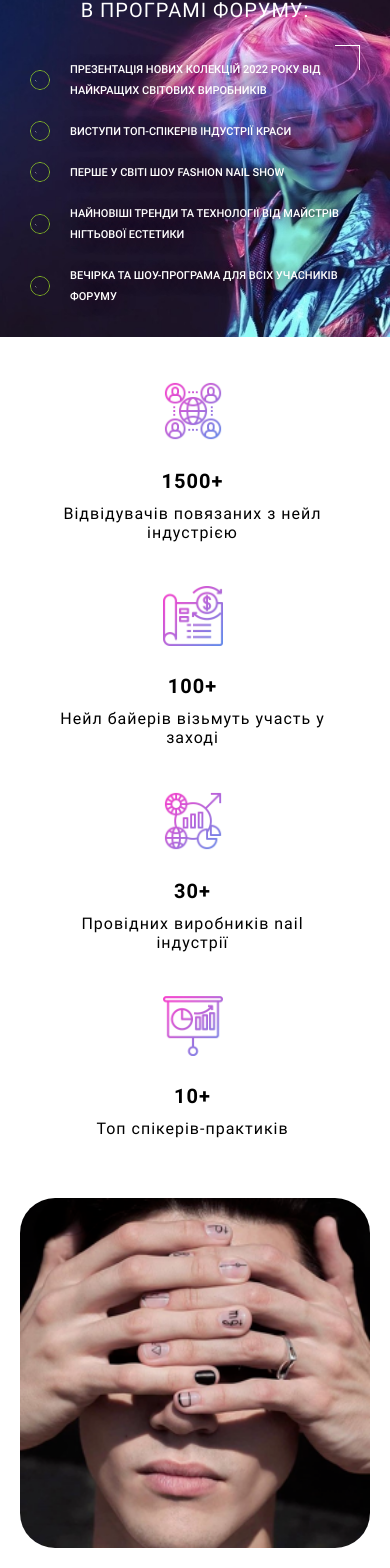
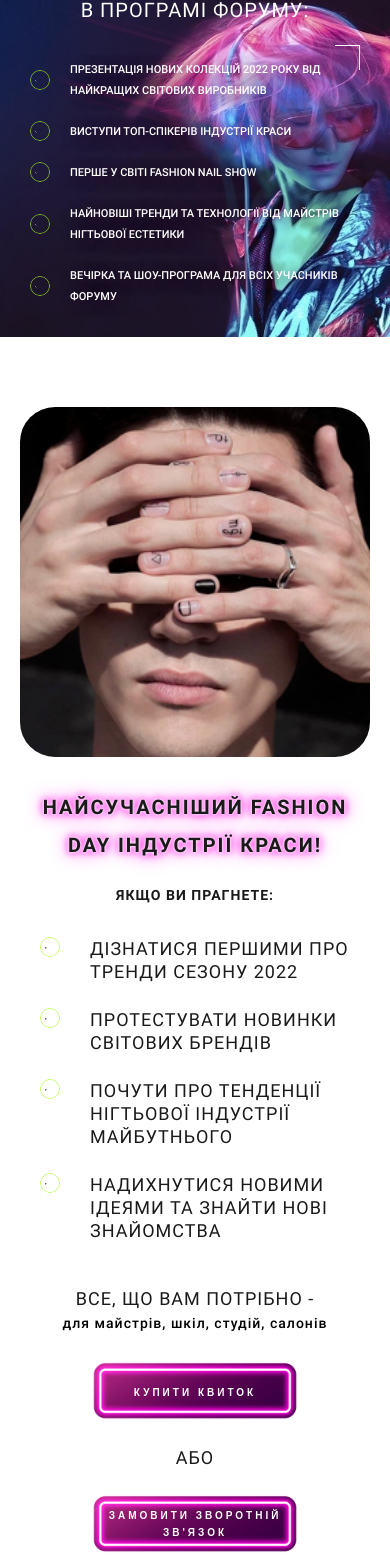
Before and after one commit to EleonoraPavlova/nailEvents, a React (Create React App) app: page / in a window 390 px wide. Shown: the part 1073-2641 px from the top of the page. Built offline with nearby package versions, Linux system fonts and the light colour scheme.

Commit message:
fix mobile less

```diff
--- a/src/components/home/Bonus/index.scss
+++ b/src/components/home/Bonus/index.scss
@@ -16,7 +16,7 @@
         padding: 60px 80px 0 0;
         text-align: end;
         @include for-phone-only {
-            padding: 40px 20px;
+            padding: 25px 20px;
             text-align: center;
             .black-text {
                 color: black;
@@ -27,8 +27,8 @@
         margin-left: 37%;
         padding-bottom: 25px;
         @include for-phone-only {
-            margin-left: 29%;
-            padding-bottom: 45px;
+            margin-left: 23%;
+            padding-bottom: 40px;
         }
     }
     &__item {
--- a/src/components/home/LearnMore/index.js
+++ b/src/components/home/LearnMore/index.js
@@ -22,7 +22,7 @@ const items = [
     {
         title: 'LEARN_MORE_MASTER',
         classes: "learn-box__button-darkblue",
-        textbtn: "LEARN_MORE_WRITE3",
+        textbtn: "LEARN_JOIN",
     },
     {
         title: 'LEARN_MORE_LOGO',
--- a/src/components/home/Statistics/index.js
+++ b/src/components/home/Statistics/index.js
@@ -28,7 +28,7 @@ const statistics = [
 
 export default function Statistics() {
     // const { t } = useTranslation();
-    return <div className="statistics wrapper">
+    return <div className="statistics">
         <div className="flex-between mobile-size">
             {statistics.map(statistic => <Statistic key={statistic.iconName} {...statistic} />)}
         </div>
--- a/src/components/home/Statistics/index.scss
+++ b/src/components/home/Statistics/index.scss
@@ -2,6 +2,7 @@
 @import "../../../mixins.scss";
 
 .statistics {
+  background-color: #fffafa;
   padding: 65px 100px 110px 100px;
   @include for-phone-only {
     padding: 30px;
--- a/src/components/home/YouWant/index.js
+++ b/src/components/home/YouWant/index.js
@@ -53,7 +53,10 @@ export default function YouWant() {
                 </ul>
                 <div className="you-want__agitation flex no-flex">
                     <div className="you-want__agitation-box flex no-flex">
-                        <p className="text-big uppercase">{t("ORGANIZER_AGITATION")}</p>
+                        <div className="you-want__agitation-wrap">
+                            <p className="text-big uppercase">{t("ORGANIZER_AGITATION")}</p>
+                            <p className="text-middle">{t("ORGANIZER_FOR")}</p>
+                        </div>
                         <div className="you-want__agitation-button">
                             <ButtonLearn additionalClasses="button-pink" textbtn={t("BUY_TICKET")} />
                         </div>
@@ -62,7 +65,7 @@ export default function YouWant() {
                         <p className="text-big uppercase">{t("ORGANIZER_OR")}</p>
                         <div className="you-want__agitation-button">
                             <a href="https://docs.google.com/forms/d/1j7z0twQhWixVOJJWPNoL81tv3L0PhJFMU5k2RtRhdLc/viewform?edit_requested=true" rel="noreferrer" target="_blank">
-                                <ButtonLearn additionalClasses="button-pink" textbtn={t("LEARN_MORE_WRITE1")} />
+                                <ButtonLearn additionalClasses="button-pink" textbtn={t("LEARN_MORE_WRITE3")} />
                             </a>
                         </div>
                     </div>
--- a/src/components/home/YouWant/index.scss
+++ b/src/components/home/YouWant/index.scss
@@ -3,7 +3,7 @@
 
 .you-want {
     position: relative;
-    padding-bottom: 50px;
+    padding: 70px 0;
     &__left {
         display: grid;
         grid-template-columns: 40% 60%;
@@ -95,6 +95,11 @@
         }
     }
     &__agitation {
+        &-wrap {
+            display: flex;
+            align-items: center;
+            flex-direction: column;
+        }
         @include for-phone-only {
             text-align: center;
         }
--- a/src/pages/home/Home.js
+++ b/src/pages/home/Home.js
@@ -19,9 +19,9 @@ export default function Home() {
         <Header />
         <Organizer />
         <About />
+        <YouWant />
         {/* <Speakers /> */}
         <Statistics />
-        <YouWant />
         {/* <Program /> */}
         {/* <OurPartners /> */}
         {/* <Subscribe /> */}
--- a/src/resources/en.js
+++ b/src/resources/en.js
@@ -10,7 +10,7 @@ const localisation = {
     BANNER_DATE: "15th of Dec / Wed",
     ABOUT_TITLE: "The largest international forum of nail aesthetics in Europe",
     ABOUT_ITEM1: "Presentation of new collections in 2022 from the world's best manufacturers",
-    ABOUT_ITEM2: "The world's first show Fashion Nail Show",
+    ABOUT_ITEM2: "The world's first Fashion Nail Show",
     ABOUT_ITEM3: "Speeches by top speakers of the beauty industry",
     ABOUT_ITEM4: "The latest trends and technologies from masters of nail aesthetics",
     ABOUT_ITEM5: "Party and show program for all forum participants",
@@ -58,7 +58,8 @@ const localisation = {
     LEARN_MORE_WRITE1: 'Apply',
     LEARN_MORE_US: 'Ready to write cool about us? Collaborate!',
     LEARN_MORE_WRITE2: 'Cooperate',
-    LEARN_MORE_MASTER: 'Craftsmen, salons, schools, studios',
+    LEARN_MORE_MASTER: 'Experienced craftsman or beginner? Join us!',
+    LEARN_JOIN: 'Join',
     LEARN_MORE_WRITE3: 'Order feedback',
     LEARN_MORE_LOGO: 'Do you want everyone to see your logo? Sponsor!',
     LEARN_MORE_WRITE4: 'To sponsor',
@@ -72,6 +73,7 @@ const localisation = {
     ORGANIZER_DECS: 'A series of forums on the latest technologies and promising developments in the beauty industry.',
     ORGANIZER_DECS1: 'The main trends in the field of nail industry, lash & brow and cosmetology',
     ORGANIZER_AGITATION: 'Anything you need - ',
+    ORGANIZER_FOR: 'for craftsmen, schools, studios, salons',
     ORGANIZER_OR: 'or',
     BONUS: 'A nice bonus for guests and participants - New Year\'s corporate party for inflammatory hits from Cover band "WunderkindЫ"\' and DJ Andrew Sosed',
     BONUS_GIFT: 'Gifts from sponsors and partners',
@@ -83,7 +85,7 @@ const localisation = {
     BONUS_TEXT4: 'Fair of novelties, business contacts, perspective connections and great mood!',
     BONUS_TEXT5: 'December 15, 2021! Kyiv,',
     BONUS_TEXT6: 'Your ticket to the world of Nano Tech Nail is waiting for you HERE:',
-    PARTICIPATION_TITLE: 'Exceptional package to manufacturers',
+    PARTICIPATION_TITLE: 'Package manufacturers',
     PARTICIPATION_ITEM_TITLE1: 'Presentation of the 2022 collections',
     PARTICIPATION_ITEM_TITLE2: 'Participation in Nail Fashion Day',
     PARTICIPATION_ITEM_TITLE3: 'Advertising package',
--- a/src/resources/ua.js
+++ b/src/resources/ua.js
@@ -9,7 +9,7 @@ const localisation = {
     BANNER_DATE: "15 грудня / середа",
     ABOUT_TITLE: "Найбільший у Європі міжнародний форум нігтьової естетики",
     ABOUT_ITEM1: "Презентація нових колекцій 2022 року від найкращих світових виробників",
-    ABOUT_ITEM2: "Перше у світі шоу Fashion Nail Show",
+    ABOUT_ITEM2: "Перше у світі Fashion Nail Show",
     ABOUT_ITEM3: "Виступи Топ-спікерів індустрії краси",
     ABOUT_ITEM4: "Найновіші тренди та технології від майстрів нігтьової естетики",
     ABOUT_ITEM5: "Вечірка та шоу-програма для всіх учасників форуму",
@@ -58,7 +58,8 @@ const localisation = {
     LEARN_MORE_WRITE1: 'Подати заяву',
     LEARN_MORE_US: 'Готовий круто написати про нас? Співпрацюй!',
     LEARN_MORE_WRITE2: 'Співпрацювати',
-    LEARN_MORE_MASTER: 'Майстрам, салонам, школам, студіям:',
+    LEARN_MORE_MASTER: 'Досвідчений майстер чи новачок? Приєднуйся!',
+    LEARN_JOIN: 'Приєднатися',
     LEARN_MORE_WRITE3: 'Замовити зворотній зв\'язок',
     LEARN_MORE_LOGO: 'Хочеш, щоб усі бачили твоє лого? Спонсуй!',
     LEARN_MORE_WRITE4: 'Спонсорувати',
@@ -72,6 +73,7 @@ const localisation = {
     ORGANIZER_DECS: 'Серія форумів про новітні технології та перспективні розробки в індустрії краси.',
     ORGANIZER_DECS1: 'Головні тенденції у сферах нігтьової індустрії, lash&brow та косметології',
     ORGANIZER_AGITATION: 'Все, що вам потрібно - ',
+    ORGANIZER_FOR: 'для майстрів, шкіл, студій, салонів',
     ORGANIZER_OR: 'або',
     BONUS: 'Приємний бонус гостям та учасникам - новорічний корпоратив під запальні хіти від Cover band «WunderkindЫ» та DJ Andrew Sosed',
     BONUS_GIFT: 'Подарунки від спонсорів та партнерів',
@@ -83,7 +85,7 @@ const localisation = {
     BONUS_TEXT4: 'Ярмарок новинок, ділові контакти, перспективні зв’язки та відмінний настрій!',
     BONUS_TEXT5: '15 грудня 2021! Київ,',
     BONUS_TEXT6: 'Твій квиток у світ Nano Tech Nail чекає на тебе ТУТ:',
-    PARTICIPATION_TITLE: 'Винятковий пакет виробникам',
+    PARTICIPATION_TITLE: 'Пакет виробникам',
     PARTICIPATION_ITEM_TITLE1: 'Презентація колекцій 2022',
     PARTICIPATION_ITEM_TITLE2: 'Участь у Nail Fashion Day',
     PARTICIPATION_ITEM_TITLE3: 'Рекламний пакет',
```
